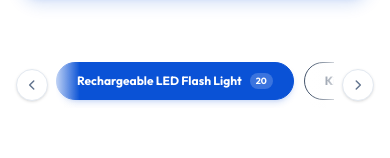
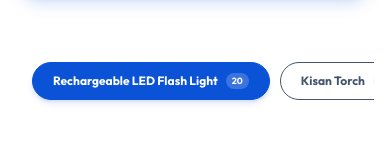
Before and after one commit to MintuSingh07/raising-ecommerce, a Next.js app: page /products in a window 390 px wide. Shown: the part 503-661 px from the top of the page. Built offline with nearby package versions, Linux system fonts and the light colour scheme; no server answers; the database is empty.

Commit message:
feat: optimize category filter pills layout for mobile screens

```diff
--- a/src/components/ProductCatalog.tsx
+++ b/src/components/ProductCatalog.tsx
@@ -460,12 +460,12 @@
         </div>
 
         {/* Category Capsules Wrapper with arrows & fade effect */}
-        <div className="relative w-full max-w-5xl mx-auto mb-12 px-10">
+        <div className="relative w-full max-w-5xl mx-auto mb-12 px-0 sm:px-10">
           {/* Left Arrow Button */}
           <button
             onClick={() => scroll("left")}
             aria-label="Scroll capsules left"
-            className="absolute left-0 top-1/2 -translate-y-1/2 z-20 w-8 h-8 rounded-full bg-white border border-slate-200 shadow-sm text-slate-500 hover:bg-primary hover:text-white hover:border-primary transition-all duration-200 active:scale-90 flex items-center justify-center cursor-pointer"
+            className="hidden sm:flex absolute left-0 top-1/2 -translate-y-1/2 z-20 w-8 h-8 rounded-full bg-white border border-slate-200 shadow-sm text-slate-500 hover:bg-primary hover:text-white hover:border-primary transition-all duration-200 active:scale-90 items-center justify-center cursor-pointer"
           >
             <svg className="w-3.5 h-3.5" fill="none" viewBox="0 0 24 24" stroke="currentColor">
               <path strokeLinecap="round" strokeLinejoin="round" strokeWidth={2.5} d="M15 19l-7-7 7-7" />
@@ -476,7 +476,7 @@
           <button
             onClick={() => scroll("right")}
             aria-label="Scroll capsules right"
-            className="absolute right-0 top-1/2 -translate-y-1/2 z-20 w-8 h-8 rounded-full bg-white border border-slate-200 shadow-sm text-slate-500 hover:bg-primary hover:text-white hover:border-primary transition-all duration-200 active:scale-90 flex items-center justify-center cursor-pointer"
+            className="hidden sm:flex absolute right-0 top-1/2 -translate-y-1/2 z-20 w-8 h-8 rounded-full bg-white border border-slate-200 shadow-sm text-slate-500 hover:bg-primary hover:text-white hover:border-primary transition-all duration-200 active:scale-90 items-center justify-center cursor-pointer"
           >
             <svg className="w-3.5 h-3.5" fill="none" viewBox="0 0 24 24" stroke="currentColor">
               <path strokeLinecap="round" strokeLinejoin="round" strokeWidth={2.5} d="M9 5l7 7-7 7" />
@@ -484,13 +484,13 @@
           </button>
 
           {/* Left fade overlay */}
-          <div className="pointer-events-none absolute left-8 top-0 bottom-0 w-8 z-10 bg-gradient-to-r from-white to-transparent" />
+          <div className="pointer-events-none hidden sm:block absolute left-8 top-0 bottom-0 w-8 z-10 bg-gradient-to-r from-white to-transparent" />
           {/* Right fade overlay */}
-          <div className="pointer-events-none absolute right-8 top-0 bottom-0 w-8 z-10 bg-gradient-to-l from-white to-transparent" />
+          <div className="pointer-events-none hidden sm:block absolute right-8 top-0 bottom-0 w-8 z-10 bg-gradient-to-l from-white to-transparent" />
 
           <div
             ref={scrollRef}
-            className="flex flex-row flex-nowrap overflow-x-auto justify-start gap-2.5 scroll-smooth [scrollbar-width:none] [&::-webkit-scrollbar]:hidden pb-2"
+            className="flex flex-row flex-nowrap overflow-x-auto justify-start gap-2.5 scroll-smooth [scrollbar-width:none] [&::-webkit-scrollbar]:hidden pb-2 px-4 sm:px-0"
           >
             {WEBSITE_CATEGORIES.map((webCat) => {
               const isActive = activeCategory === webCat.id;
```
